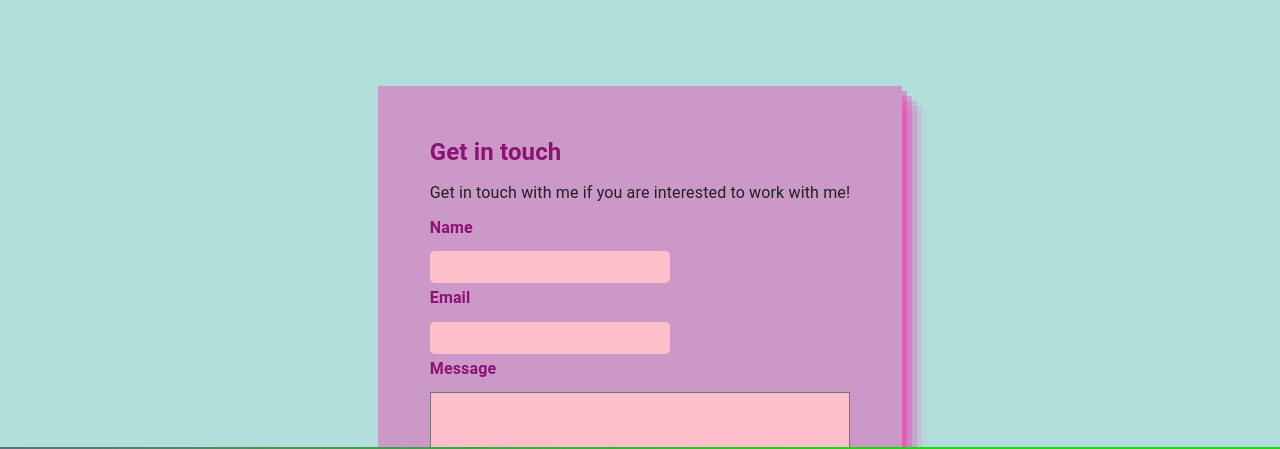
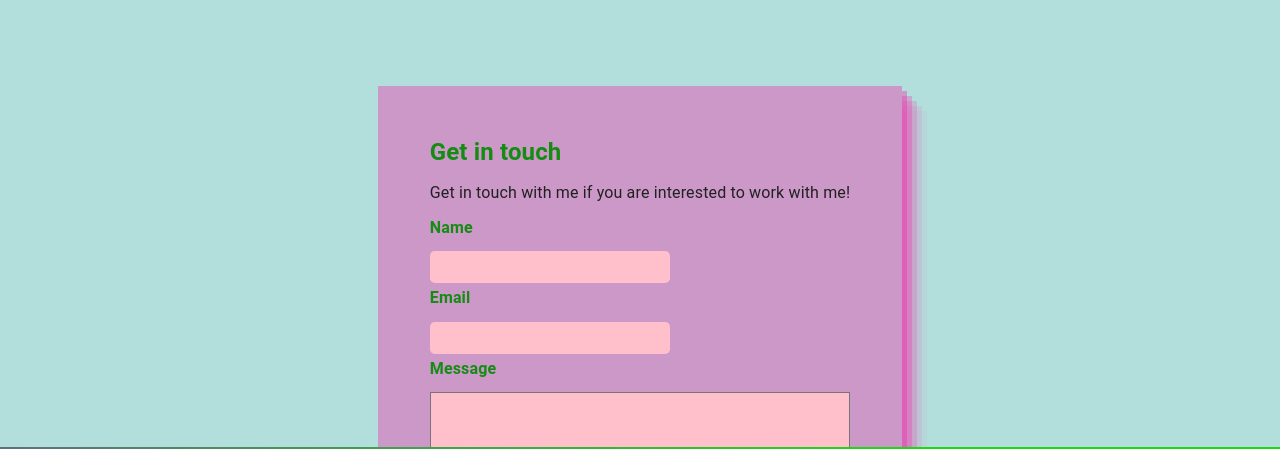
Before and after one commit to rohms/new-portfolio, a React (Vite) app: page / in a window 1280 px wide. Shown: the part 3880-4329 px from the top of the page. Built offline with nearby package versions, Linux system fonts and the light colour scheme.

Commit message:
changed contact font color

```diff
--- a/src/App.css
+++ b/src/App.css
@@ -438,7 +438,7 @@ hr.icon {
 
 .contact-form > h2, label {
   margin-bottom: 0.5rem;
-  color: rgb(140, 18, 116);
+  color: rgb(20, 140, 18);
   font-weight: 600;
 }
 
```
